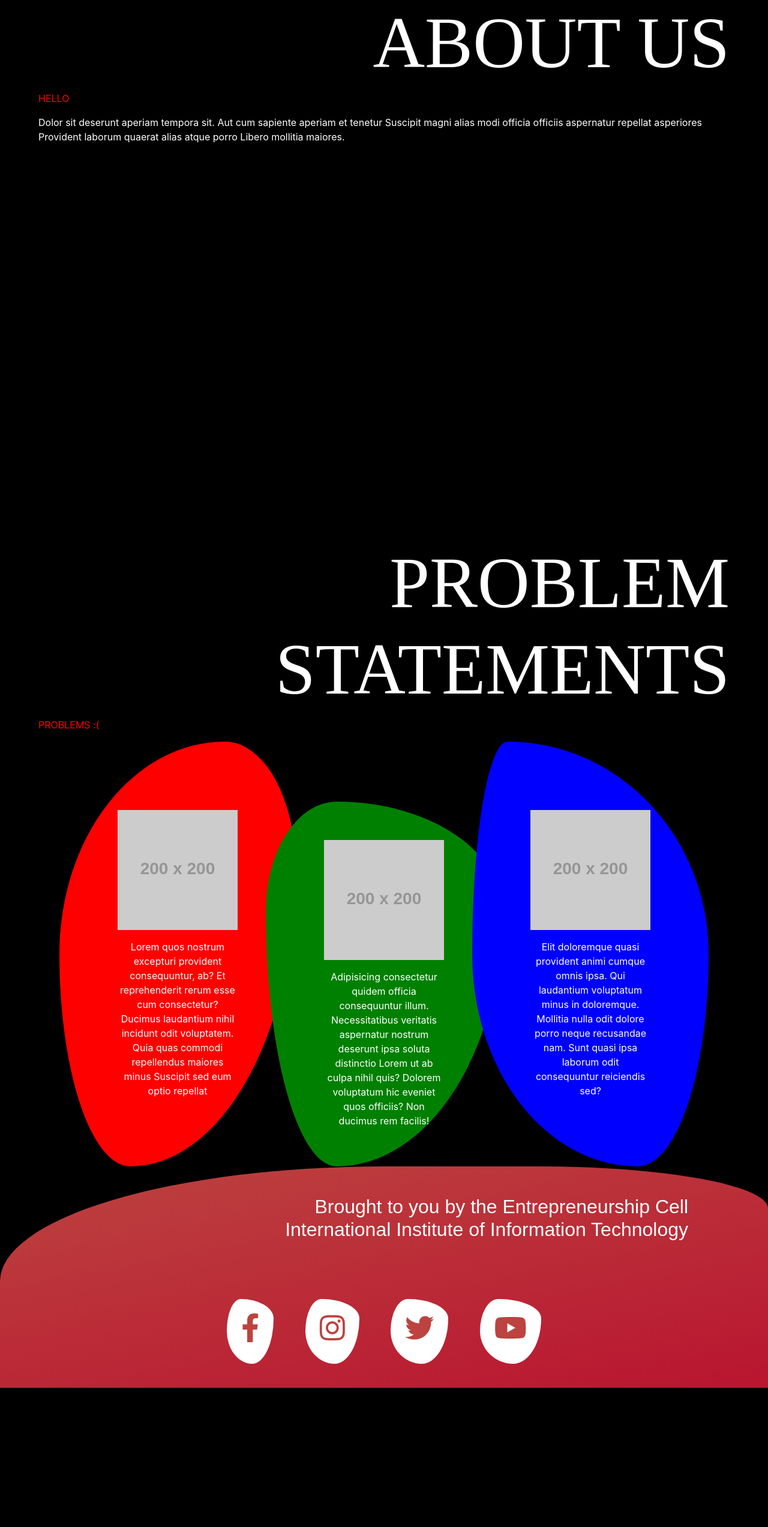
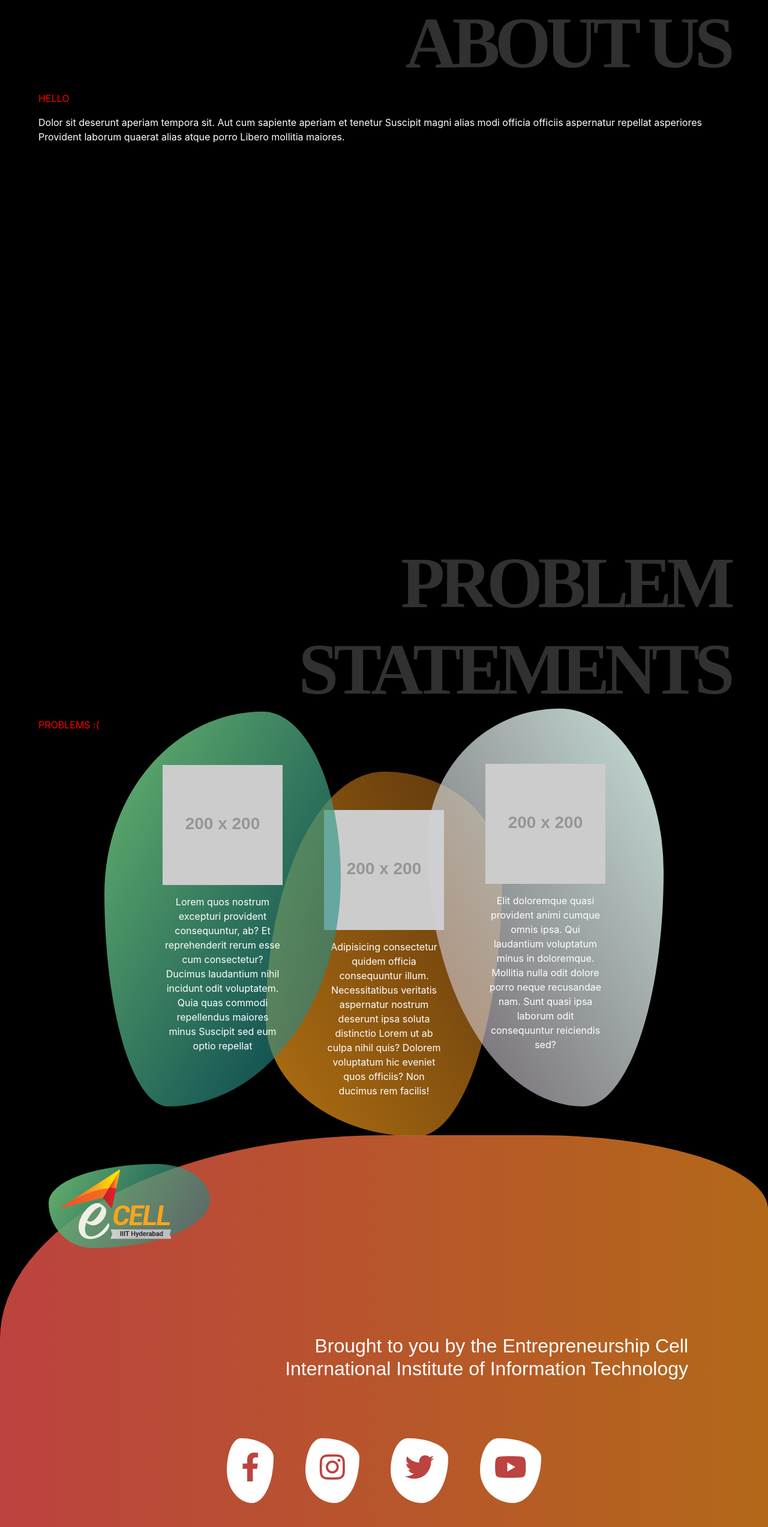
Before and after one commit to IIIT-ECell/megathon, a Jekyll site: the page built from index.html, in a window 1280 px wide. Shown: the whole page at 60% size. Built offline with Jekyll 4.4.1, drawn with Linux system fonts in a browser that asks for light colours; nearby versions of some CDN libraries; some web fonts are replaced; before the commit the page ends 2313 px from its top, so only the background shows below that.

Commit message:
problem statements beautification

```diff
--- a/_includes/footer.html
+++ b/_includes/footer.html
@@ -1,6 +1,13 @@
 <!-- Footer Start -->
 <footer>
     <link href="{{site.baseurl}}/css/footer.css" rel="stylesheet">
+    <div class="container p-5 m-5">
+        <div class="row">
+            <div class="col-md-3 my-auto">
+                <img class="img-fluid mx-auto rounded float-left" src="{{site.baseurl}}/assets/images/logos/logo-ecell.png">
+            </div>
+        </div>
+    </div>
     <div class="container">
         <div class="row">
             <div class="col-12">
--- a/css/fonts.css
+++ b/css/fonts.css
@@ -1 +1 @@
-@import url('https://fonts.googleapis.com/css?family=Muli&display=swap');
+@import url('https://fonts.googleapis.com/css?family=Muli:400,900&display=swap');
--- a/css/footer.css
+++ b/css/footer.css
@@ -1,6 +1,6 @@
 footer{
     background: rgb(188,67,63);
-    background: linear-gradient(169deg, rgba(188,67,63,1) 0%, rgba(185,21,48,1) 100%);
+    background: linear-gradient(90deg, rgba(188,67,63,1) 0%, rgba(179,104,25,1) 100%);
     border-radius: 50% 30% 0% 0% / 52% 19% 74% 34% ;
     font-family: 'Muli', sans-serif;
     color: white;
@@ -15,3 +15,14 @@ footer{
     background: white;
     border-radius: 30% 70% 46% 54% / 49% 30% 70% 51% ;
 }
+
+.row .col-md-3{
+    background: #007899;
+    background: linear-gradient(-60deg, rgba(0,120,153,0.5) 0%, rgba(103,180,111,1) 100%);
+    border-radius: 67% 33% 73% 27% / 46% 42% 58% 54%  ;
+    border: 0ch;
+    z-index: 2;
+}
+.img-fluid{
+    background: none;
+}
--- a/css/section.css
+++ b/css/section.css
@@ -10,7 +10,10 @@ body {
 
 .main-heading {
     font-family: 'Muli';
+    font-weight: 900;
     font-size: 7.5rem;
+    letter-spacing: -0.07em;
+    color: #313131;
 }
 
 .blob {
@@ -26,26 +29,36 @@ body {
 }
 
 .blob-left {
-    background: red;
-    border-radius: 70% 30% 70% 30% / 50% 30% 70% 50%;
-
+    background: #007899;
+    background: linear-gradient(-60deg, rgba(0,120,153,0.5) 0%, rgba(103,180,111,1) 100%);
+    border-radius: 67% 33% 73% 27% / 46% 42% 58% 54%  ;
+    z-index: 2;
     margin-left: auto;
-    margin-right: -50px;
+    margin-right: -100px;
+    margin-top: -50px;
 }
 
 .blob-center {
     background: green;
-    border-radius: 30% 70% 70% 30% / 30% 30% 70% 70%;
-
-    margin-top: 100px;
+    background: linear-gradient(60deg, rgba(177,112,18,1) 0%, rgba(179,104,25,0.5) 100%);
+    border-radius: 50% 50% 36% 64% / 68% 28% 72% 32% ;
+    z-index: 1;
+    margin-top: 50px;
+    margin-right: -25px;
+    margin-left: -25px;
+    margin-bottom: -50px;
 }
 
 .blob-right {
     background: blue;
-    border-radius: 15% 85% 30% 70% / 50% 50% 50% 50%;
+    background: linear-gradient(-120deg, rgba(199,222,215,1) 0%, rgba(217,195,212,0.5) 100%);
 
-    margin-left: -50px;
+    border-radius: 56% 44% 34% 66% / 34% 41% 59% 66%;
+
+    margin-left: -100px;
     margin-right: auto;
+    margin-top: -55px;
+    z-index: 2;
 }
 
 .blob-text {
--- a/index.html
+++ b/index.html
@@ -42,4 +42,4 @@ Dolor sit deserunt aperiam tempora sit. Aut cum sapiente aperiam et tenetur Susc
 </div>
 {% endcapture %}
 
-{% include section.html heading="Problem Statements" content=PROBLEM_STATEMENT %}
+{% include section.html heading="Problem<br>Statements" content=PROBLEM_STATEMENT %}
```
Also changed, not shown: assets/images/logos/iit_logo.png (deleted).
